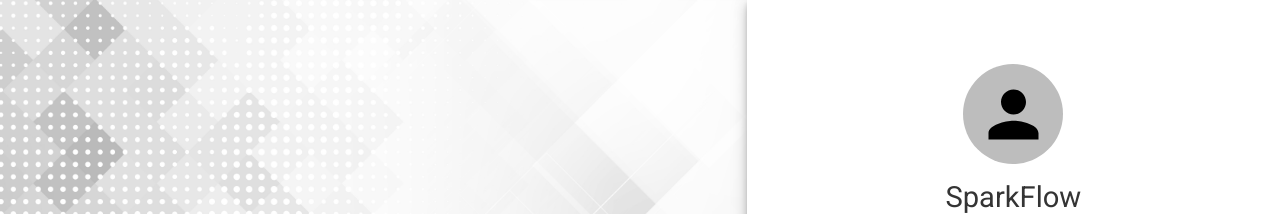
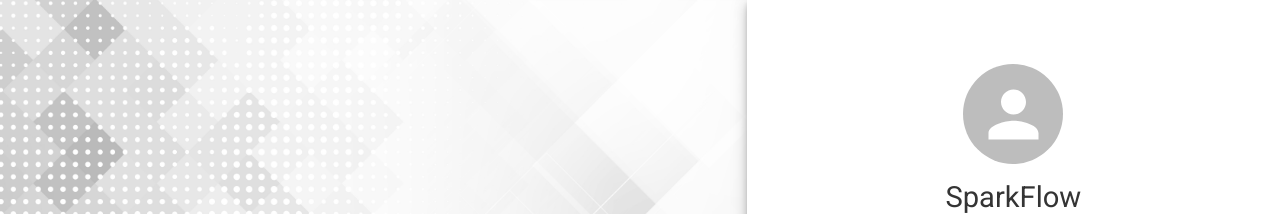
Before and after one commit to amuliawijaya23/sparkflow, a Next.js app: page / in a window 1280 px wide. Shown: the top 214 px of the page. Built offline with nearby package versions, Linux system fonts and the light colour scheme.

Commit message:
updates lightTheme background

```diff
--- a/src/theme/ThemeRegistry.tsx
+++ b/src/theme/ThemeRegistry.tsx
@@ -54,7 +54,7 @@
   palette: {
     mode: 'light',
     background: {
-      default: '#000000',
+      default: '#ffffff',
     },
     primary: {
       main: '#002147',
```
